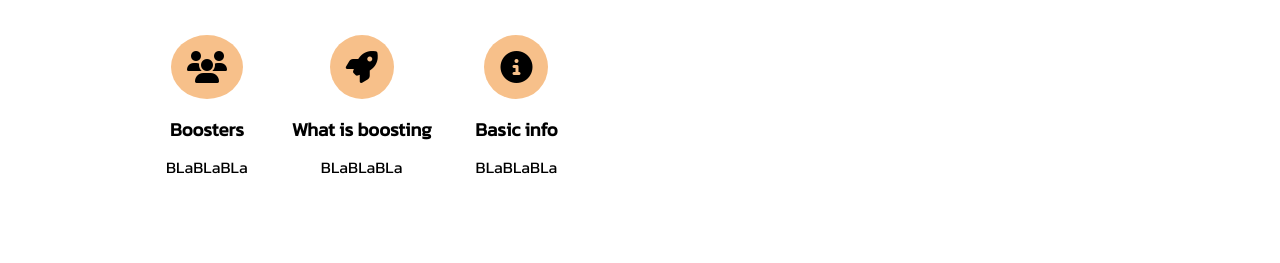
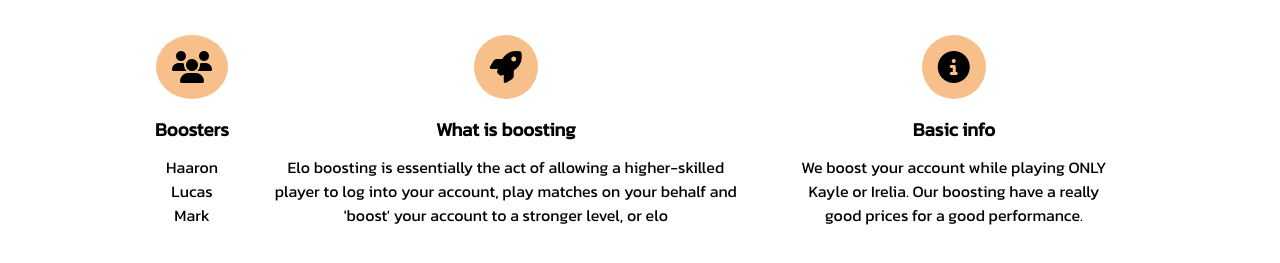
Before and after one commit to HAHAHAmara/HAHAHAmara.github.io, a plain HTML site: page projekt2/index.html in a window 1280 px wide. Shown: the part 929-1192 px from the top of the page. Drawn offline with Linux system fonts and the light colour scheme.

Commit message:
paty (upravy textu) commit

```diff
--- a/projekt2/index.html
+++ b/projekt2/index.html
@@ -40,21 +40,21 @@
                 <i class="fa-solid fa-users fa-2x"></i>
                 <div>
                     <h3>Boosters</h3>
-                    <p>BLaBLaBLa</p>
+                    <p>Haaron Lucas Mark</p>
                 </div>
             </div>
             <div class="item">
                 <i class="fa-solid fa-rocket fa-2x"></i>
                 <div>
                     <h3>What is boosting</h3>
-                    <p>BLaBLaBLa</p>
+                    <p>Elo boosting is essentially the act of allowing a higher-skilled player to log into your account, play matches on your behalf and 'boost' your account to a stronger level, or elo</p>
                 </div>
             </div>
             <div class="item">
                 <i class="fa-solid fa-circle-info fa-2x"></i>
                 <div>
                     <h3>Basic info</h3>
-                    <p>BLaBLaBLa</p>
+                    <p>We boost your account while playing ONLY Kayle or Irelia. Our boosting have a really good prices for a good performance.</p>
                 </div>
             </div>
         </div>
```
